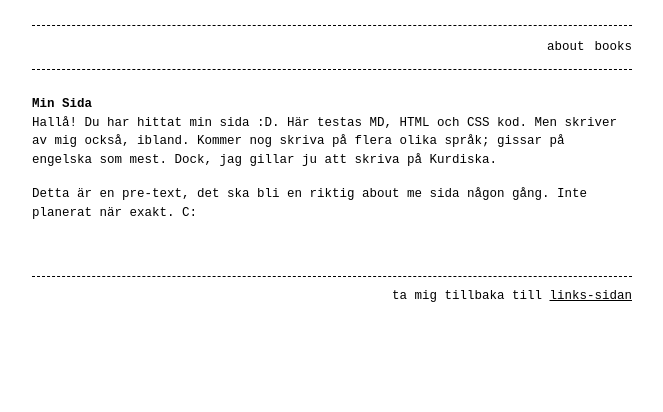
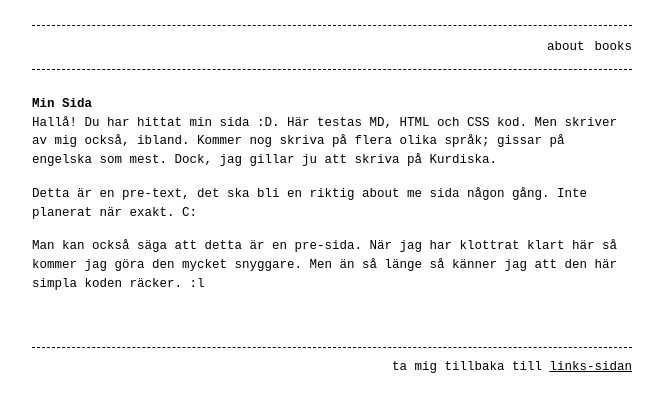
Before and after one commit to ronim-efrin/kitab, a Jekyll site: the page built from about.md, in a window 1280 px wide. Shown: the top 412 px of the page, without its empty margins (308-971 px from the left). Built offline with Jekyll 4.4.1, drawn with Linux system fonts in a browser that asks for light colours.

Commit message:
Update about.md

```diff
--- a/about.md
+++ b/about.md
@@ -9,3 +9,5 @@ permalink: about
 Hallå! Du har hittat min sida :D. Här testas MD, HTML och CSS kod. Men skriver av mig också, ibland. Kommer nog skriva på flera olika språk; gissar på engelska som mest. Dock, jag gillar ju att skriva på Kurdiska.
 
 Detta är en pre-text, det ska bli en riktig about me sida någon gång. Inte planerat när exakt. C:
+
+Man kan också säga att detta är en pre-sida. När jag har klottrat klart här så kommer jag göra den mycket snyggare. Men än så länge så känner jag att den här simpla koden räcker. :l
```
